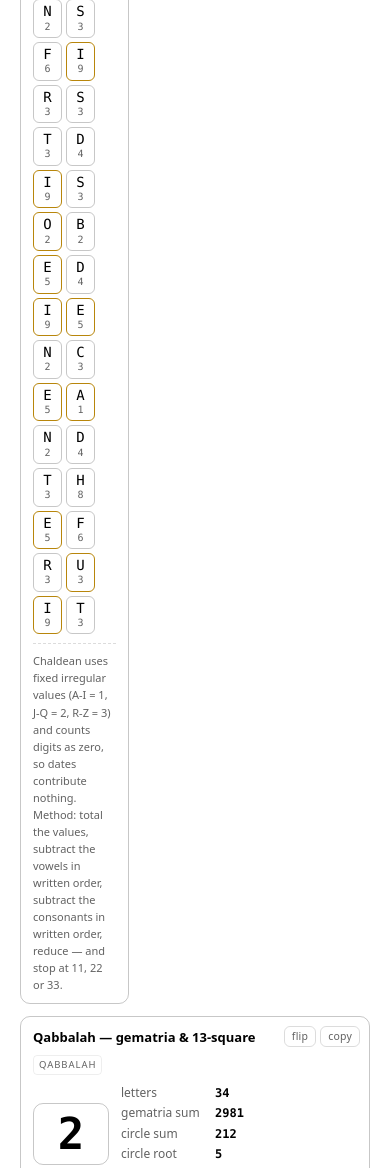
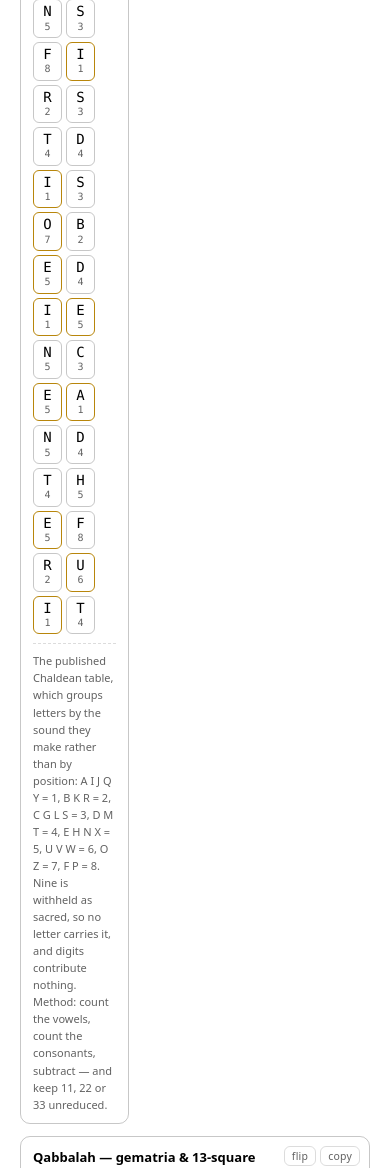
Before and after one commit to komiksam/numerology-cheatsheet, a plain HTML site: page numerology-cheatsheet.html in a window 390 px wide. Shown: the part 3442-4610 px from the top of the page. Drawn offline with Linux system fonts and the light colour scheme.

Commit message:
Use the published Chaldean table as the main one; align X to 5
Checked every provenance claim against sources. Three held up, one was
overstated, and two were wrong about which table 'Chaldean' even is.

Confirmed unchanged:
  - Mathers published the transliterated cipher in Kabbalah Unveiled in
    1887; it was taught in the Golden Dawn and Crowley used it
    extensively for the A.A. and the O.T.O.
  - The numerological 3x3 grid is not attested in any Pythagorean text;
    the attribution is a later esoteric one.
  - No Babylonian text uses the Chaldean table - the Latin alphabet
    postdates Chaldea. Cheiro popularised it in English, early 1900s.
  - Gematria is post-Biblical as a system, though the Hebrew Bible
    preserves wordplay of the kind.

Wrong before:
  - The sheet treated the 1-9 table (A-I = 1-9, then flat 2s and 3s) as
    Chaldean and described the 1-8 table as an older curiosity used by
    the Triangle of Life. Every published chart means the reverse: the
    1-8 phonetic table is the standard 'Chaldean', and the 1-9 table is
    a minority variant. The main Chaldean card now uses the published
    table; the variant drives no headline and is shown only as a second
    row on the Modular card.
  - X was 6, following the source document. Every published chart puts
    X in the 5-group (E H N X); the source doc's variant is now noted.
    Charts legitimately differ over X, Y and W.
  - Reduced gematria was said to agree with Chaldean on twelve letters.
    Against the published table it agrees on fifteen - A B C D E, then
    J K L M N, then R S T, then Y Z - and first diverges at F rather
    than J.
  - The Qabbalah card claimed Chaldean 'keeps only the leading digit'
    of each gematria value. It is not derived from gematria at all; the
    agreement is coincidental. Reworded to say so.

Softened:
  - Lo Shu squares in Jewish and Hinduic material are not known to have
    arisen independently of the Chinese, so the claim is now disputed
    rather than asserted.

Results change for names containing X, and for the Chaldean pyramid
cards, which followed the main card onto the published table. Verified
against an independent implementation across 15 inputs, 285 headline
comparisons, no differences.

```diff
--- a/numerology-cheatsheet.html
+++ b/numerology-cheatsheet.html
@@ -101,23 +101,45 @@
      2. REFERENCE DATA
      ========================================================================== */
 
-  // Chaldean: A-I = 1, J-Q = 2, R-Z = 3, digits contribute nothing
+  /* Chaldean — the table published under the name "Chaldean". Cheiro's
+     English charts (early 1900s) and the standard Indian charts agree on
+     these groups: 1 A I J Q Y · 2 B K R · 3 C G L S · 4 D M T ·
+     5 E H N X · 6 U V W · 7 O Z · 8 F P. No letter is given a nine, on
+     the grounds that the figure is sacred and complete. The Latin alphabet
+     postdates Chaldea and no Babylonian text uses this table, so it is a
+     modern reconstruction that inherited the name. */
+  const CHALDEAN = [
+    1, 2, 3, 4, 5, 8, 3, 5, 1, 1, 2, 3, 4, 5, 7, 8, 1, 2,
+    3, 4, 6, 6, 6, 5, 1, 7
+  ];
   const chaldeanValue = code => {
     if (code < 65 || code > 90) return null;
-    const i = code - 64;                        // 1..26
-    return i <= 9 ? i : i <= 17 ? 2 : 3;
+    return CHALDEAN[code - 65];
   };
 
-  /* Chaldean 1–8 — the older "no nines" table used with the Triangle of Life.
-     Nine is held sacred and no letter is given it; this is a different table
-     from the modern Chaldean above, not a variant of it. Ç is 8 as well. */
+  /* A minority "Chaldean 1–9" variant also circulates, running A–I = 1–9 and
+     then flat 2s and 3s with no phonetic grouping. It is kept here only so the
+     Modular card can show both tables side by side; it drives no card's
+     headline result. Variants also disagree over X, Y and W — this one follows
+     the standard Cheiro grouping above, so X is 5. */
+  const CHALDEAN_9 = [
+    1, 2, 3, 4, 5, 6, 7, 8, 9, 2, 2, 2, 2, 2, 2, 2, 2, 3,
+    3, 3, 3, 3, 3, 3, 3, 3
+  ];
+  const chaldean9Value = code => {
+    if (code < 65 || code > 90) return null;
+    return CHALDEAN_9[code - 65];
+  };
+
+  /* Chaldean 1–8 by letter, as used by the Triangle of Life and as the
+     fallback for gematria's four untranslatable letters. */
   const CHALDEAN_8 = {
     A: 1, I: 1, Q: 1, J: 1, Y: 1,
     B: 2, K: 2, R: 2,
     C: 3, G: 3, L: 3, S: 3,
     D: 4, M: 4, T: 4,
-    E: 5, H: 5, N: 5,
-    U: 6, V: 6, W: 6, X: 6,
+    E: 5, H: 5, N: 5, X: 5,
+    U: 6, V: 6, W: 6,
     O: 7, Z: 7,
     F: 8, P: 8
   };
@@ -494,11 +516,11 @@
   /* ---------- classic ---------- */
   {
     id: "pyth", tag: "pythagorean", trad: "pythagorean", num: "1-9", title: "Pythagorean",
-    note: "Letters repeat the 1-9 cycle from A. Vowels (A E I O U) and consonants are totalled separately, then added together; the master number that survives the final reduction is the result. Any digits in the input are ignored here — they belong to the date systems, not the name systems. Chaldean is often described as the same idea; it is not. Chaldean runs 1-9 only for A to I and then never restarts the cycle — every letter from J to Q is 2 and every letter from R to Z is 3, so J is no longer worth the same as A.",
+    note: "Letters repeat the 1-9 cycle from A. Vowels (A E I O U) and consonants are totalled separately, then added together; the master number that survives the final reduction is the result. Any digits in the input are ignored here — they belong to the date systems, not the name systems. Chaldean is often described as the same idea; it is not. Chaldean never repeats a cycle at all — it groups letters by the sound they make, so A is 1 here and 1 there but F is 6 here and 8 there, and no value ever reaches 9.",
     back: () =>
       "<p>A1Z26 with the tail cut off. The sequence runs 1 to 9 and then starts again at 1, so J is worth the " +
-      "same as A and R is worth 9. Chaldean is often described as the same idea; it is not — Chaldean stops the " +
-      "cycle at 17 and then uses only the values 1, 2 and 3.</p>" +
+      "same as A and R is worth 9. Chaldean is often described as the same idea; it is not — Chaldean groups " +
+      "letters by sound rather than by position and stops at 8, so F is 6 here and 8 there.</p>" +
       "<h4>Method</h4><p>Vowels and consonants are totalled separately and only then added together, because in " +
       "classical practice they were read as different kinds of number rather than one sum. The combined total is " +
       "then reduced — but the reduction stops at 11, 22 and 33.</p>" +
@@ -540,26 +562,30 @@
   },
 
   {
-    id: "chaldean", tag: "chaldean", trad: "chaldean", num: "1-9", title: "Chaldean Master Numbers",
-    note: "Chaldean uses fixed irregular values (A-I = 1, J-Q = 2, R-Z = 3) and counts digits as zero, so dates contribute nothing. Method: total the values, subtract the vowels in written order, subtract the consonants in written order, reduce — and stop at 11, 22 or 33.",
+    id: "chaldean", tag: "chaldean", trad: "chaldean", num: "1-8", title: "Chaldean Master Numbers",
+    note: "The published Chaldean table, which groups letters by the sound they make rather than by position: A I J Q Y = 1, B K R = 2, C G L S = 3, D M T = 4, E H N X = 5, U V W = 6, O Z = 7, F P = 8. Nine is withheld as sacred, so no letter carries it, and digits contribute nothing. Method: count the vowels, count the consonants, subtract — and keep 11, 22 or 33 unreduced.",
     back: () =>
-      "<p>The oldest letter table in common Western numerology, and the one most often credited to the " +
-      "Chaldean astrologers — though no Chaldean text survives that actually uses it.</p>" +
-      "<h4>The values</h4><p>A to I are 1 to 9 in order. J to Q are all 2. R to Z are all 3. Digits contribute " +
-      "<em>nothing</em>: a birth date written into this card is simply ignored, which is why Chaldean is useless " +
-      "for date work and decisive for names.</p>" +
+      "<p>The table most numerology actually means by “Chaldean”, popularised in English by the astrologer " +
+      "Cheiro in the early twentieth century. The attribution is a genuine anachronism: the Latin alphabet did not " +
+      "exist in Chaldea and no surviving Babylonian text uses this table.</p>" +
+      "<h4>The values</h4><p>Letters are grouped by the “vibration” of their sound, so the groups are deliberately " +
+      "uneven — five letters carry 1, two carry 8. <code>A I J Q Y</code> = 1, <code>B K R</code> = 2, " +
+      "<code>C G L S</code> = 3, <code>D M T</code> = 4, <code>E H N X</code> = 5, <code>U V W</code> = 6, " +
+      "<code>O Z</code> = 7, <code>F P</code> = 8. Nine is withheld entirely, on the grounds that it is sacred " +
+      "and complete. Charts that disagree usually differ over X, Y or W; this one follows the standard Cheiro " +
+      "grouping, so X is 5. Digits contribute <em>nothing</em> — a birth date typed into this card is ignored, " +
+      "which is why Chaldean is useless for date work and decisive for names.</p>" +
       "<h4>Method, and a real ambiguity</h4><p>The published procedure is a subtraction sequence — total the " +
-      "letters, then subtract each vowel in written order, then each consonant — rather than a single formula, " +
+      "letters, then subtract the vowels in written order, then the consonants — rather than a single formula, " +
       "which is why published tables of Chaldean results disagree with one another. The version implemented here, " +
       "and the most common in practice, collapses that sequence to the difference between the consonant count and " +
       "the vowel count.</p>" +
-      "<h4>Worked example</h4><p><code>ANDREA</code> totals 16 (A 1, N 2, D 4, R 3, E 5, A 1). Subtracting the " +
-      "vowels in written order, A + E + A = 7, leaves 9. Subtracting the consonants, N + D + R = 9, leaves 0 — " +
-      "and the count difference gives the same answer, 3 consonants against 3 vowels. Chaldean returns " +
-      "<span class=\"k\">0</span>.</p>" +
-      "<h4>Two Chaldean tables exist</h4><p>This is the modern one. An older <b>Chaldean 1–8</b> table, which " +
-      "assigns no letter a nine on the grounds that the figure is sacred, is used by the Triangle of Life card — " +
-      "the two are separate tables, not a disagreement about the same one.</p>" +
+      "<h4>Worked example</h4><p><code>ANDREA</code> totals 18 (A 1, N 5, D 4, R 2, E 5, A 1). Subtracting the " +
+      "vowels, A + E + A = 7, leaves 11. Subtracting the consonants, N + D + R = 11, leaves 0 — and the count " +
+      "difference gives the same answer, 3 consonants against 3 vowels. Chaldean returns <span class=\"k\">0</span>.</p>" +
+      "<h4>The other Chaldean table</h4><p>A minority variant runs A–I = 1–9 and then flat 2s and 3s, with no " +
+      "phonetic grouping at all. It drives no headline on this sheet, but the <code>Modular</code> card lists it " +
+      "beside this one so the two can be compared directly.</p>" +
       "<h4>The zero case</h4><p>Chaldean treats 0 as 0. It never applies the 0 → 9 rule, so a perfectly balanced " +
       "name yields 0 rather than 9. That is the single biggest source of apparent disagreement between this card " +
       "and the others.</p>",
@@ -613,7 +639,7 @@
   /* ---------- qabbalah ---------- */
   {
     id: "qabbalah", tag: "qabbalah", trad: "qabbalah", num: "1-400", wide: true, title: "Qabbalah — gematria & 13-square",
-    note: "Each letter takes the gematria value of the Hebrew letter it maps to (A = 1 … N = 50 … T = 400), is reduced to a single digit, and is dealt row by row into the upside-down triangle — left to right, starting under the total cell. The same letters are also filed into the 13-square of the 13-letter circle, which restarts after M. The single digits here are not the Chaldean values: Chaldean keeps only the leading digit of the gematria and throws the rest away, so the two agree for just twelve letters and part company from J onwards. Flip for the full comparison.",
+    note: "Each letter takes the gematria value of the Hebrew letter it maps to (A = 1 … N = 50 … T = 400), is reduced to a single digit, and is dealt row by row into the upside-down triangle — left to right, starting under the total cell. The same letters are also filed into the 13-square of the 13-letter circle, which restarts after M. The single digits here are not the Chaldean values: Chaldean groups letters by sound instead, so the two coincide for only fifteen of the twenty-six letters and part company from F onwards. Flip for the full comparison.",
     back: () =>
       "<p>Gematria is the practice of reading a word as a number by using its letters' numerical values. It is " +
       "genuinely ancient — the Talmud does it, and so does the Hebrew Bible for a few verses, though the system " +
@@ -627,10 +653,11 @@
       "that is what the 13-row layout has room for. The <code>circle</code> column is a third convention: " +
       "position within the 13-letter circle, which restarts after M, so N through Z land back in the early cells.</p>" +
       "<h4>Worked example</h4><p><code>ANDREA</code> = 1 + 50 + 4 + 200 + 5 + 1 = 261, and 2+6+1 = 9.</p>" +
-      "<h4>Not the same as Chaldean</h4><p>Chaldean keeps only the <em>leading</em> digit of each gematria value " +
-      "and discards the magnitude. The reduced gematria digit agrees with the Chaldean value for only twelve of " +
-      "the twenty-six letters — A B C D E F G H I, then K, S and W. They disagree everywhere else, which is where " +
-      "the two cards diverge most sharply.</p>",
+      "<h4>Not the same as Chaldean</h4><p>Chaldean is not derived from gematria — it groups the Latin letters by " +
+      "the sound they make and never uses a value above 8. But reducing each gematria value to a single digit " +
+      "happens to land on the same figure as Chaldean for fifteen of the twenty-six letters: A B C D E, then " +
+      "J K L M N, then R S T, then Y Z. The two first part company at F — gematria 6 against Chaldean 8 — and " +
+      "disagree on eleven letters in all, which is where the two cards separate most sharply.</p>",
     html: () =>
       '<div class="bigrow"><div class="big" data-n="val">&mdash;</div><div class="meta">' +
         '<div><span class="k">letters</span><b data-n="nl">0</b></div>' +
@@ -811,7 +838,7 @@
     note: "A different construction from the Qabbalah pyramid above. Here the letters sit on the top row and every cell below is the reduced sum of the two cells above it, so the triangle narrows by one each layer and converges on a single figure at the point. The top row only ever holds letters — nothing is dealt into rows 2 onwards.",
     html: () =>
       '<div class="nq-row nq-modes">' +
-        '<button class="nq-tag" type="button" data-mode="ch" aria-pressed="true">chaldean 1&ndash;8</button>' +
+        '<button class="nq-tag" type="button" data-mode="ch" aria-pressed="true">chaldean</button>' +
         '<button class="nq-tag" type="button" data-mode="gm" aria-pressed="false">gematria</button>' +
       "</div>" +
       '<div class="bigrow"><div class="big" data-n="val">&mdash;</div><div class="meta">' +
@@ -897,14 +924,13 @@
       "than filling them. The letters sit on the top edge; every cell beneath is the reduced sum of the two cells " +
       "above it; the triangle loses one cell per layer and ends in a single figure at the point.</p>" +
       "<h4>Two tables, not one</h4><p>The mode switch changes the letter values, not the construction. " +
-      "<b>Chaldean 1–8</b> is the older table: A I Q J Y = 1, B K R = 2, C G L S = 3, D M T = 4, E H N = 5, " +
-      "U V W X = 6, O Z = 7, F P = 8. No letter is given a nine, which is the point of this table — it is " +
-      "asserted that nine is sacred and so cannot be assigned. This is a <em>different table</em> from the " +
-      "modern Chaldean card, which runs 1–9 then 2 then 3.</p>" +
+      "<b>Chaldean</b> is the published phonetic table the Chaldean card uses: A I J Q Y = 1, B K R = 2, " +
+      "C G L S = 3, D M T = 4, E H N X = 5, U V W = 6, O Z = 7, F P = 8. No letter is given a nine, which is " +
+      "the point of that table — nine is held sacred and so cannot be assigned.</p>" +
       "<h4>Gematria here</h4><p>A to V take the 22 Hebrew letters in order — Aleph 1 … Qoph 100, Resh 200, " +
-      "Shin 300, Tav 400. W, X, Y and Z have no Hebrew letter and fall back to their Chaldean 1–8 figure. " +
+      "Shin 300, Tav 400. W, X, Y and Z have no Hebrew letter and fall back to their Chaldean figure. " +
       "Folded, this reproduces the Pythagorean values exactly for A to V (and for X), diverging only at W, Y " +
-      "and Z. Note the Anglossic Qabbalah card uses final-letter values for those four instead.</p>" +
+      "and Z. Note the Alphanumerical Qabbalah card uses final-letter values for those four instead.</p>" +
       "<h4>The hebrew-order row</h4><p>The <code>hebrew order</code> row above the triangle is not part of " +
       "this construction at all — it is the A = 10 … Z = 35 total for the same letters, shown beside the " +
       "fold so the two readings of one name sit next to each other. It is the figure that makes " +
@@ -1008,8 +1034,8 @@
 
   /* ---------- pyramids ---------- */
   {
-    id: "chpyr", tag: "pyramid", trad: "chaldean", num: "1-9", wide: true, title: "Chaldean pyramid 3-3-3-3-3-3",
-    note: "The classic Chaldean pyramid: letters are laid down in rows of three, each row stepped half a cell to the right, with the letter count closing the base. The value sits above the letter. Values are identical to the Chaldean card, so the sum below is the check on the reading.",
+    id: "chpyr", tag: "pyramid", trad: "chaldean", num: "1-8", wide: true, title: "Chaldean pyramid 3-3-3-3-3-3",
+    note: "The classic Chaldean pyramid: letters are laid down in rows of three, each row stepped half a cell to the right, with the letter count closing the base. The value sits above the letter. The values are the published Chaldean values, identical to the Chaldean card — but the reduction here is of the plain letter <em>sum</em>, whereas that card subtracts the vowels and consonants. The two agree almost always and part company at the zero case.",
     back: () =>
       "<p>A layout rather than a calculation. The numbers come from the Chaldean card; the pyramid is how they " +
       "were traditionally written out by hand, three letters to a row, stepping right so the whole shape reads as " +
@@ -1020,9 +1046,13 @@
       "<h4>Capacity</h4><p>Six rows of three hold eighteen letters. Beyond that the pyramid simply runs out — " +
       "there is no agreed continuation, which is why long names need a different display.</p>" +
       "<h4>Worked example</h4><p><code>ANDREA</code> fills rows A / N D / R E A — six letters over three rows, " +
-      "leaving rows four to six empty. The values sum to 16, which reduces to 7.</p>" +
+      "leaving rows four to six empty. The values sum to 18, which reduces to 9.</p>" +
       "<h4>What it is good for</h4><p>Nothing numerical. Its value is spatial: it shows at a glance where a name " +
-      "runs out of letters, which is how practitioners reasoned about the shape before any table was formalised.</p>",
+      "runs out of letters, which is how practitioners reasoned about the shape before any table was formalised.</p>" +
+      "<h4>Why this can differ from the Chaldean card</h4><p>Same letter values, different final step. This card " +
+      "adds the values and reduces the total, so <code>ANDREA</code> gives 18 → 9. The Chaldean card runs the " +
+      "subtraction sequence instead, which lands on 0 for the same name. They agree on every input except " +
+      "balanced names, and that difference is the method, not an error.</p>",
     html: () =>
       '<div class="bigrow"><div class="big" data-n="val">&mdash;</div><div class="meta">' +
         '<div><span class="k">letters</span><b data-n="nl">0</b></div>' +
@@ -1076,7 +1106,7 @@
   },
 
   {
-    id: "chrev", tag: "pyramid", trad: "chaldean", num: "1-9", title: "Chaldean pyramid — reversed",
+    id: "chrev", tag: "pyramid", trad: "chaldean", num: "1-8", title: "Chaldean pyramid — reversed",
     note: "The same pyramid filled from the last letter back to the first, so the name is read upwards from the apex. The value sum is unchanged and so is the result — use this layout to read a name backwards, not to get a different number.",
     back: () =>
       "<p>A mirror of the previous card, and included as a demonstration rather than a system.</p>" +
@@ -1360,8 +1390,8 @@
     note: "Each letter is reduced to a single digit and counted into the 3×3 magic square (4-9-2 / 3-5-7 / 8-1-6). Numbers that never appear stay empty. The centre, 5, is the balance point — the flatter the distribution, the more “balanced” the name is said to be.",
     back: () =>
       "<p>The Lo Shu is the oldest magic square arrangement known: every row, column and diagonal of the " +
-      "3×3 grid sums to fifteen. It is also called the Fu Xi square and appears in Chinese, Jewish and " +
-      "Hinduic traditions independently.</p>" +
+      "3×3 grid sums to fifteen. Chinese tradition calls it the Fu Xi square. Comparable squares also appear in " +
+      "Jewish and Hinduic material, though whether those arose independently of the Chinese one is disputed.</p>" +
       "<h4>The method</h4><p>Each letter is first reduced to a single digit — here using the Pythagorean 1–9 " +
       "cycle — and then counted into its cell. Numbers that never occur in the name stay empty. The grid is " +
       "fixed: the cell at the centre is always 5.</p>" +
@@ -1577,8 +1607,8 @@
       const g = [
         ["digits", ds], ["A1Z26", a1],
         ["Pythagorean", D.letters.reduce((a, ch) => a + pythValue(ch.charCodeAt(0)), 0)],
-        ["Chaldean 1–9", D.letters.reduce((a, ch) => a + chaldeanValue(ch.charCodeAt(0)), 0)],
-        ["Chaldean 1–8", D.letters.reduce((a, ch) => a + chaldean8(ch), 0)],
+        ["Chaldean", D.letters.reduce((a, ch) => a + chaldeanValue(ch.charCodeAt(0)), 0)],
+        ["Chaldean 1–9", D.letters.reduce((a, ch) => a + chaldean9Value(ch.charCodeAt(0)), 0)],
         ["gematria", D.letters.reduce((a, ch) => a + gematria(ch.charCodeAt(0)), 0)],
         ["alphanum.", D.letters.reduce((a, ch) => a + ANQ[ch.charCodeAt(0) - 65], 0)],
         ["A=10…Z=35", D.letters.reduce((a, ch) => a + hebrewOrder(ch.charCodeAt(0)), 0)],
```
